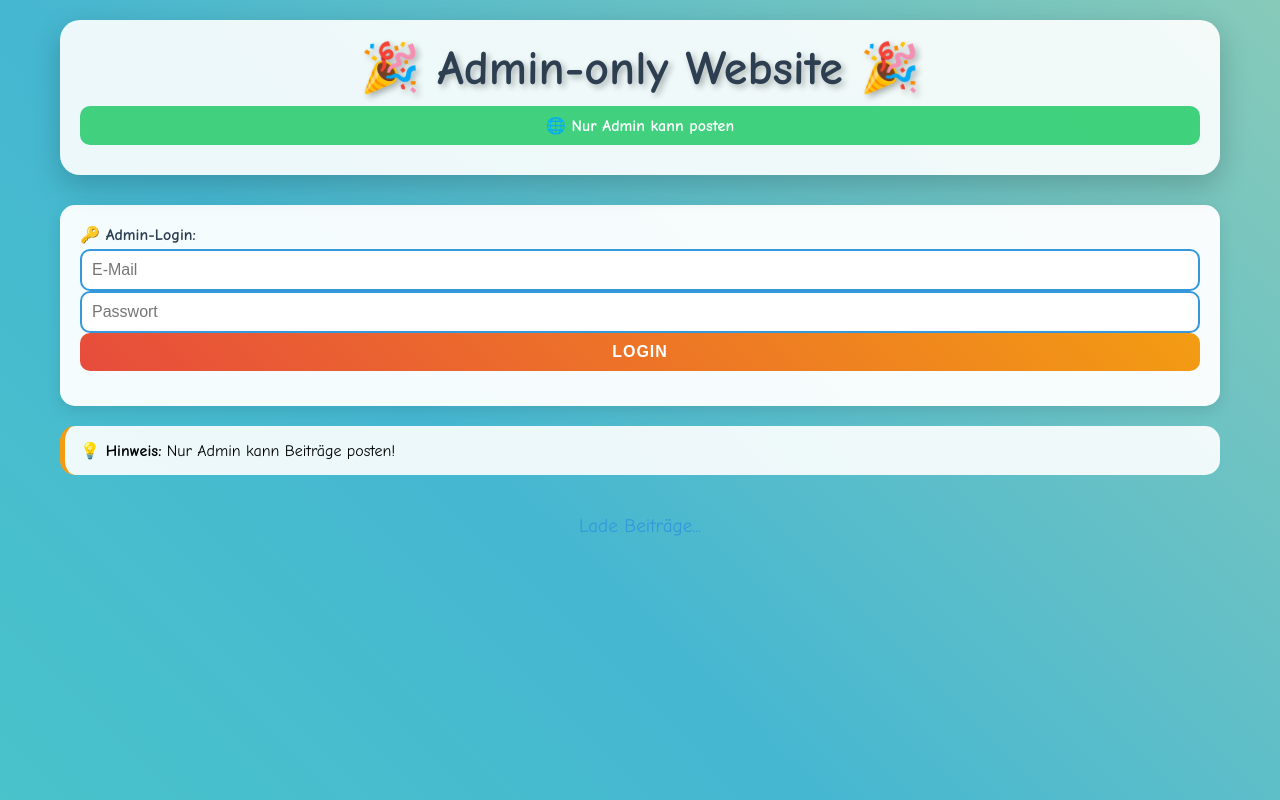
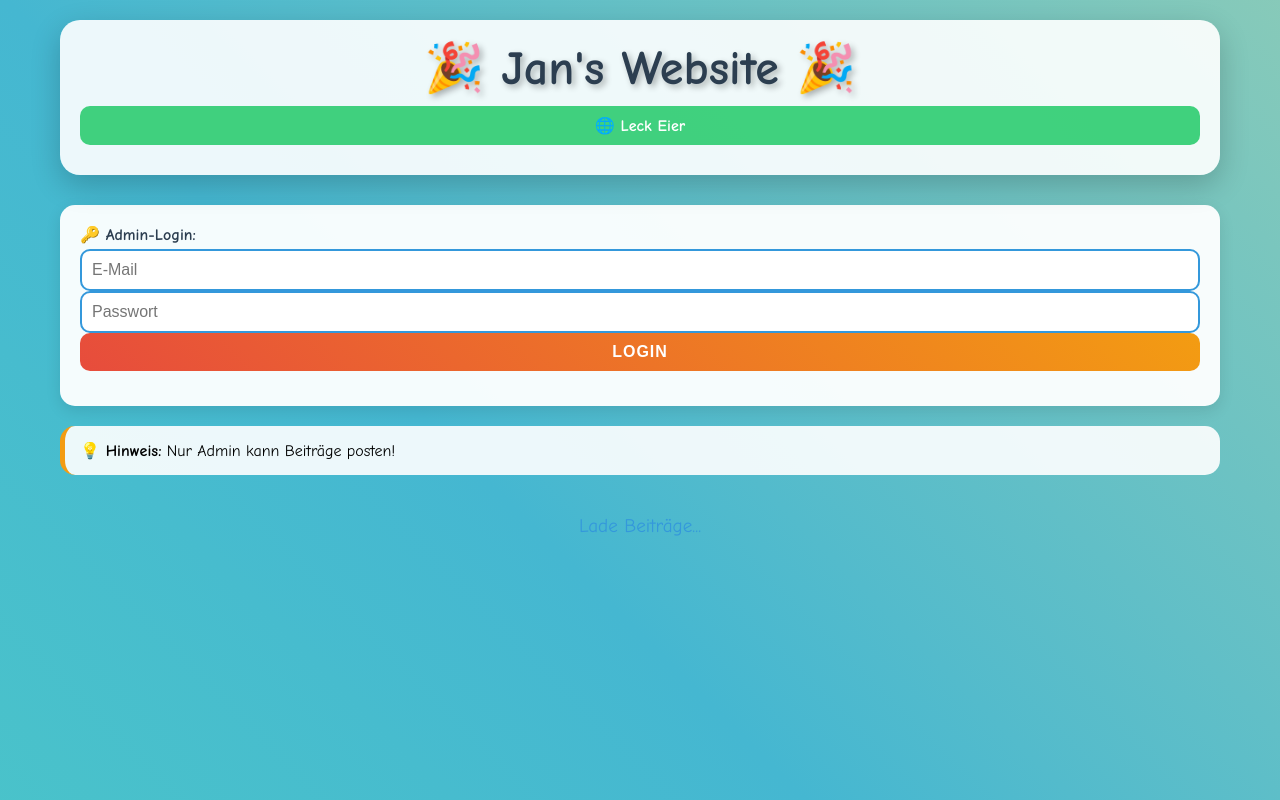
Before and after one commit to janerbes/janerbes, a plain HTML site: page index.html in a window 1280 px wide. Drawn offline with nearby package versions, Linux system fonts and the light colour scheme.

Commit message:
Update index.html

```diff
--- a/index.html
+++ b/index.html
@@ -3,7 +3,7 @@
 <head>
 <meta charset="UTF-8">
 <meta name="viewport" content="width=device-width, initial-scale=1.0">
-<title>🎉 Admin-only Website 🎉</title>
+<title>🎉 Jan's Website 🎉</title>
 
 <!-- Supabase JS -->
 <script src="https://cdn.jsdelivr.net/npm/@supabase/supabase-js@2"></script>
@@ -64,9 +64,9 @@ button:disabled { background:#95a5a6; cursor:not-allowed; transform:none; }
 
 <div class="container">
 <div class="header">
-<h1>🎉 Admin-only Website 🎉</h1>
+<h1>🎉 Jan's Website 🎉</h1>
 <div class="date" id="currentDate"></div>
-<div class="status" id="connectionStatus">🌐 Nur Admin kann posten</div>
+<div class="status" id="connectionStatus">🌐 Leck Eier</div>
 </div>
 
 <div class="controls">
```
